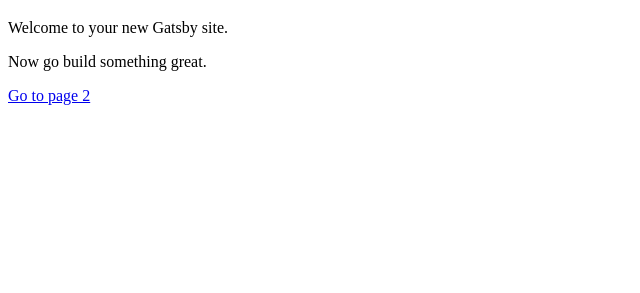
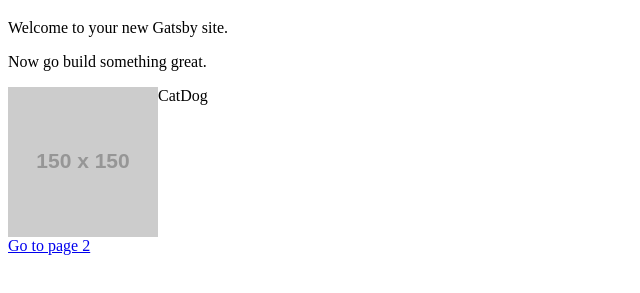
Before and after one commit to InnoD-WebTier/irc_v2, a Gatsby site: page / in a window 1280 px wide. Shown: the part 61-354 px from the top of the page, without its empty margins (0-640 px from the left). Built offline with nearby package versions, Linux system fonts and the light colour scheme; Gatsby itself is replaced by a stand-in of ours; placeholder pictures from the web are drawn by us.

```diff
--- /dev/null
+++ b/src/components/OfficerPortrait.jsx
@@ -0,0 +1,13 @@
+import React from "react";
+import '../styles/OfficerPortrait.scss';
+
+const OfficerPortrait = (props) => {
+  return (
+    <div className='OfficerPortrait'>
+      <img alt='fuck linters' src={props.img}></img>
+      <div>{props.name}</div>
+    </div>
+  );
+};
+
+export default OfficerPortrait;
--- a/src/pages/index.jsx
+++ b/src/pages/index.jsx
@@ -1,11 +1,18 @@
 import React from 'react';
 import Link from 'gatsby-link';
+import OfficerPortrait from '../components/OfficerPortrait';
 
 const IndexPage = () => (
   <div>
     <h1>Hi people</h1>
     <p>Welcome to your new Gatsby site.</p>
     <p>Now go build something great.</p>
+
+    <OfficerPortrait
+      name="CatDog"
+      img="http://via.placeholder.com/150x150"
+    />
+
     <Link to="/page-2/">Go to page 2</Link>
   </div>
 );
--- /dev/null
+++ b/src/styles/OfficerPortrait.scss
@@ -0,0 +1,7 @@
+.OfficerPortrait {
+    display: flex;
+    flex-direction: row;
+    flex-wrap: nowrap;
+    align-items: flex-start;
+    justify-content: flex-start;
+}
```
Also changed, not shown: 1 other file.
